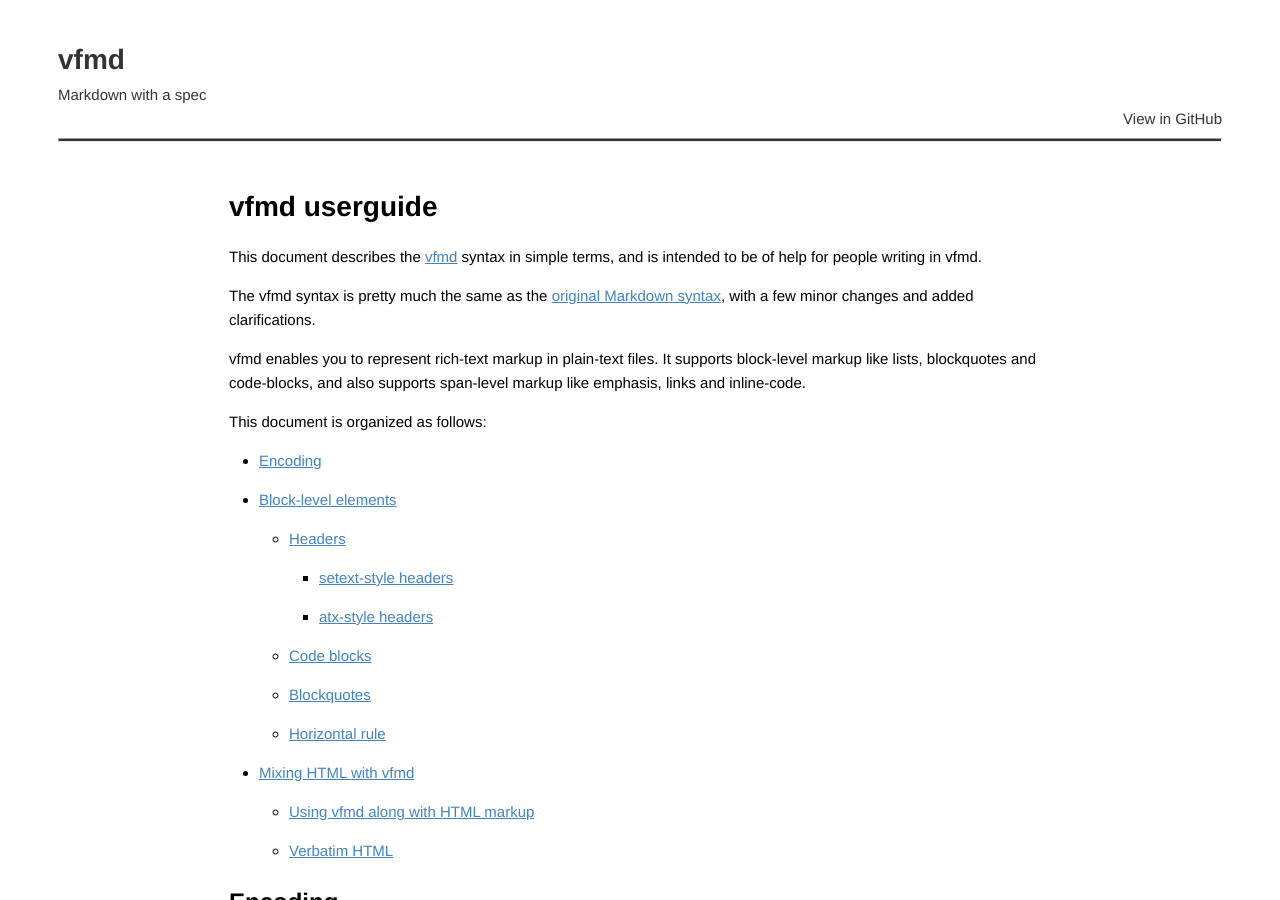
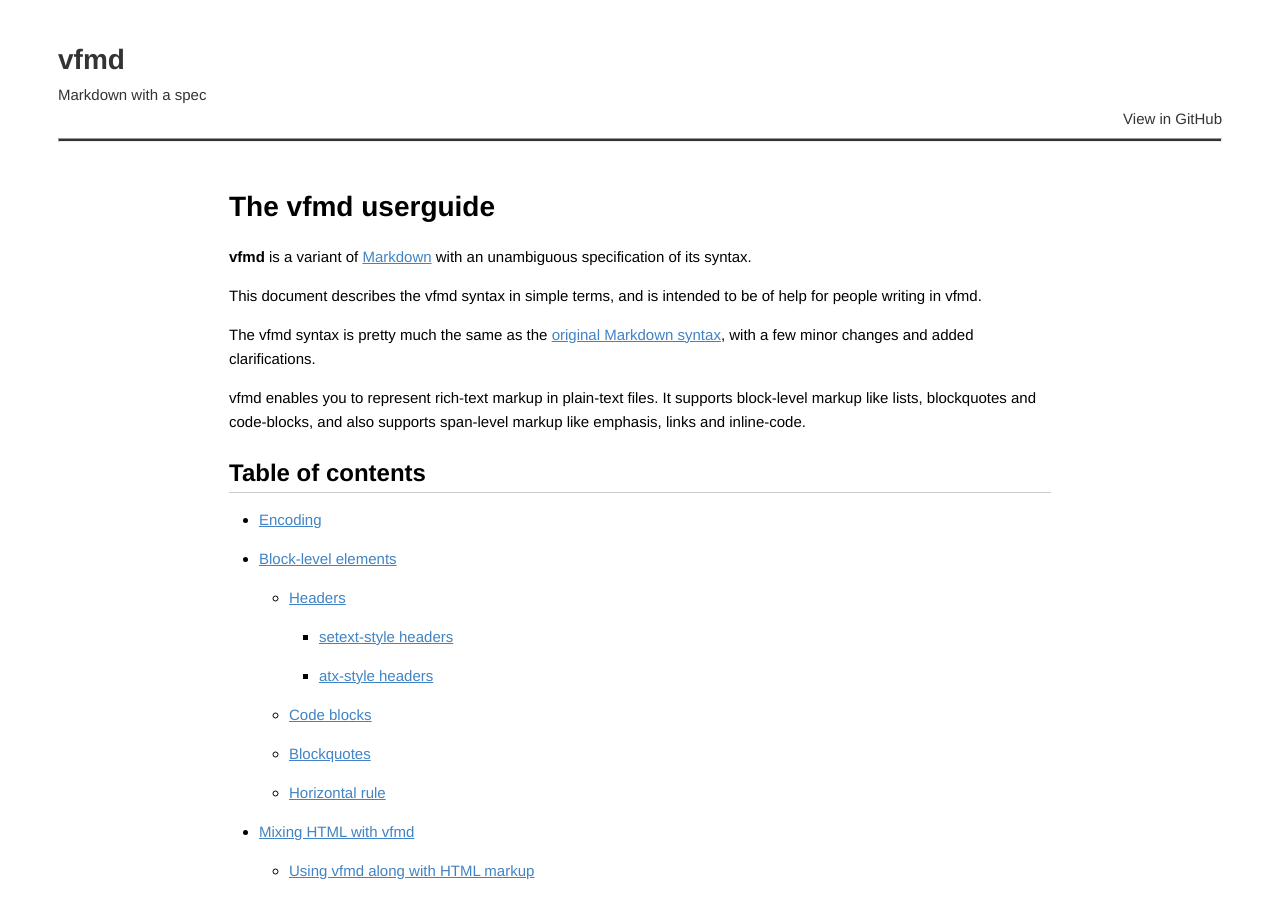
Before and after one commit to vfmd/vfmd-spec, a Jekyll site: the page built from userguide.md, in a window 1280 px wide and 900 px high. Built offline with Jekyll 4.4.1, drawn with Linux system fonts in a browser that asks for light colours; Markdown is read by kramdown in place of the engine named in the settings.

Commit message:
Make the userguide consistent with the other docs

```diff
--- a/userguide.md
+++ b/userguide.md
@@ -6,10 +6,13 @@ permalink: userguide/
 
 ---
 
-# vfmd userguide
+# The vfmd userguide
 
-This document describes the [vfmd] syntax in simple terms, and
-is intended to be of help for people writing in vfmd.
+**vfmd** is a variant of [Markdown] with an unambiguous specification of
+its syntax.
+
+This document describes the vfmd syntax in simple terms, and is intended
+to be of help for people writing in vfmd.
 
 The vfmd syntax is pretty much the same as the [original Markdown
 syntax], with a few minor changes and added clarifications.
@@ -18,10 +21,10 @@ vfmd enables you to represent rich-text markup in plain-text files. It
 supports block-level markup like lists, blockquotes and code-blocks, and
 also supports span-level markup like emphasis, links and inline-code.
 
-[vfmd]: introduction.md
 [original Markdown syntax]: http://daringfireball.net/projects/markdown/syntax
+[Markdown]: http://daringfireball.net/projects/markdown/
 
-This document is organized as follows:
+## Table of contents
 
   * [Encoding]
   * [Block-level elements]
```
